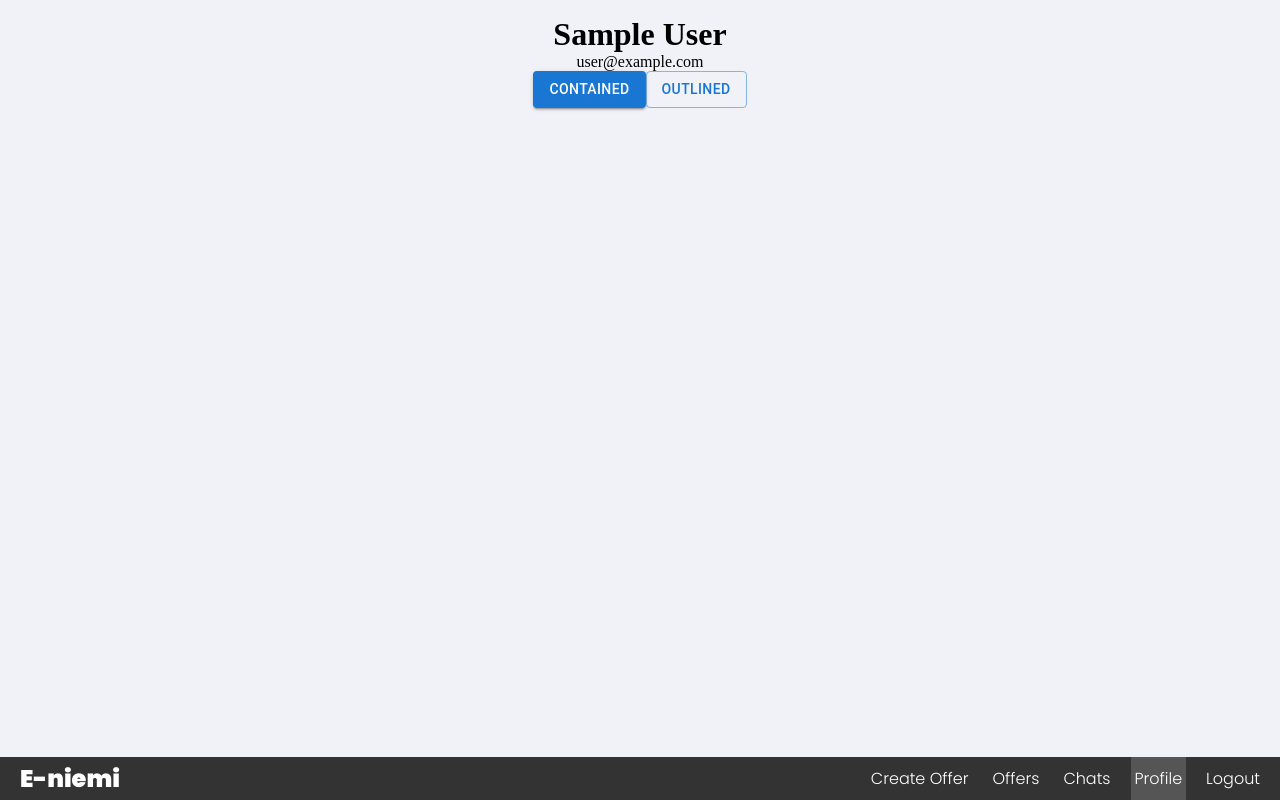
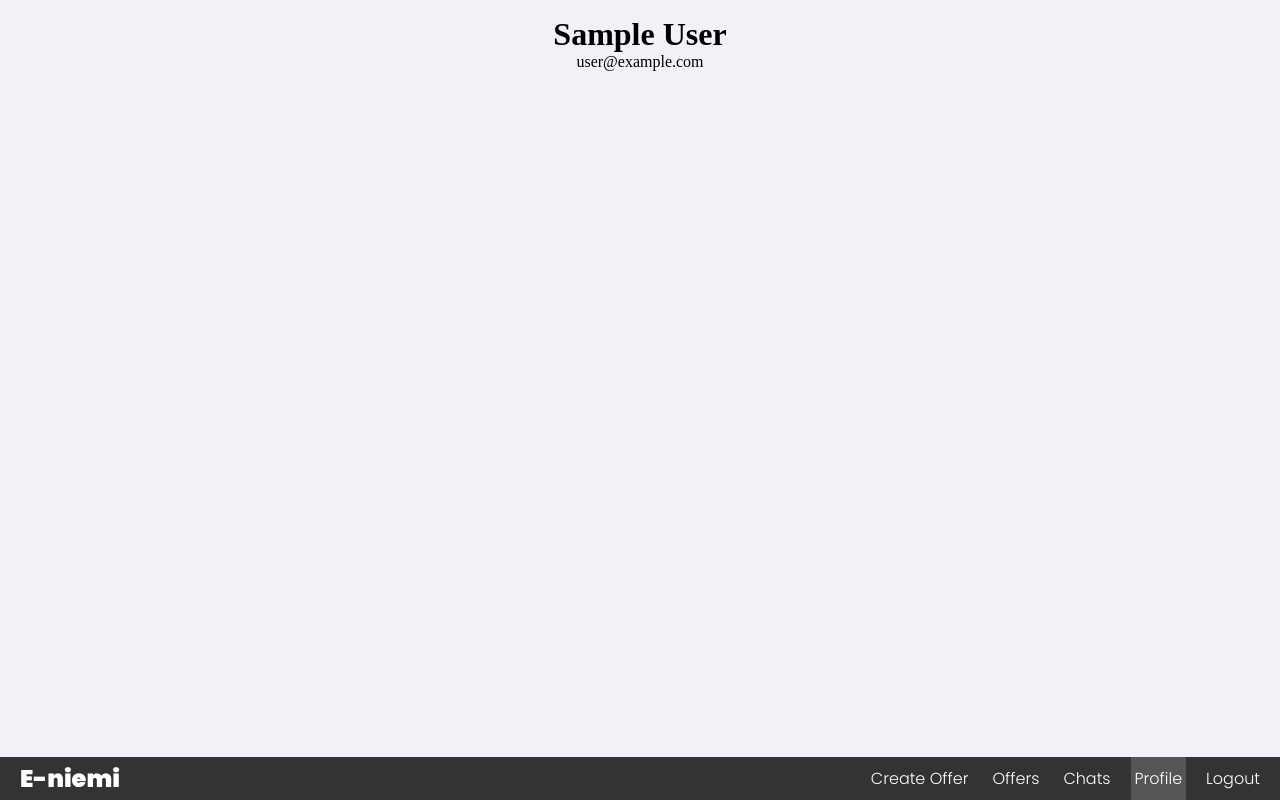
Before and after one commit to jankomp/eniemi, a React (Create React App) app: page /profile in a window 1280 px wide. Built offline with nearby package versions, Linux system fonts and the light colour scheme; no server answers; sample sign-in values are in the browser's storage.

Commit message:
deleted buttons

```diff
--- a/src/pages/Profile.js
+++ b/src/pages/Profile.js
@@ -8,9 +8,5 @@ const user = auth.currentUser;
   return (<>
     <h1>{user.displayName}</h1>
     <p>{user.email}</p>
-    <div>
-       <Button variant="contained">Contained</Button>
-       <Button variant="outlined">Outlined</Button>
-    </div>
     </>)
 }
```
